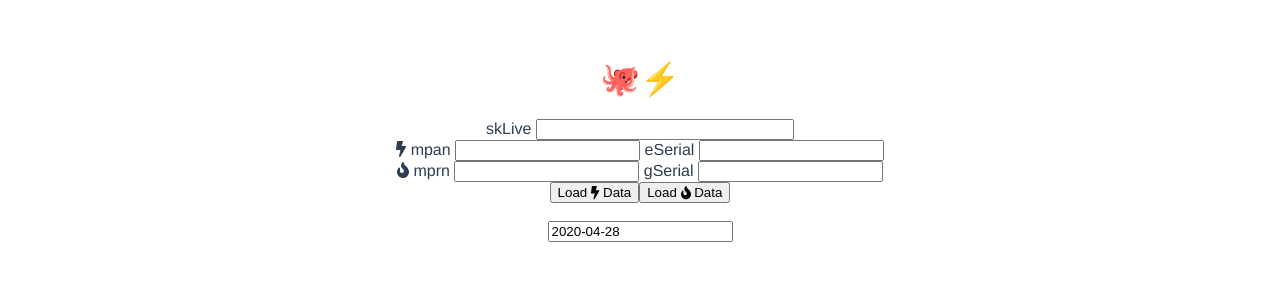
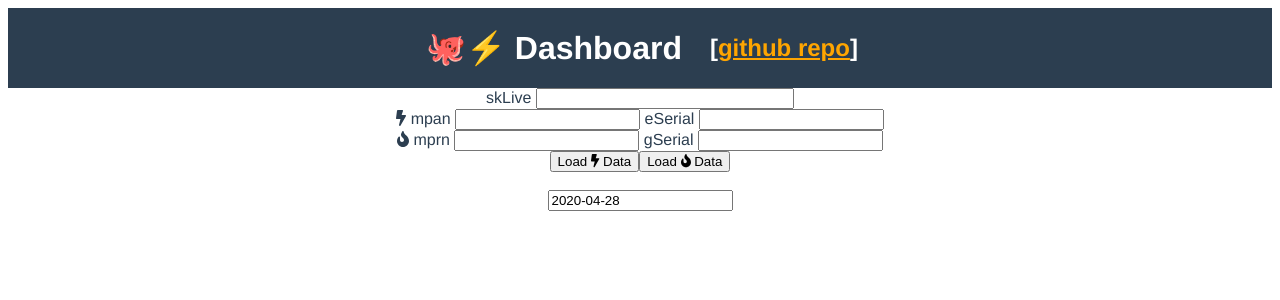
Before and after one commit to mxdvl/octopus, a Vue app: page / in a window 1280 px wide. Shown: the top 300 px of the page. Built offline with nearby package versions, Linux system fonts and the light colour scheme.

Commit message:
added colouring with intensity

```diff
--- a/src/App.vue
+++ b/src/App.vue
@@ -1,6 +1,10 @@
 <template>
   <div id="app">
-    <h1>🐙⚡️</h1>
+    <header>
+      <h1>🐙⚡️ Dashboard</h1>
+
+      <h2>[<a href="https://github.com/mxdvl/octopus/">github repo</a>]</h2>
+    </header>
 
     <div id="inputs">
       skLive <input v-model="skLive" type="text" style="width: 250px"><br>
@@ -165,13 +169,34 @@ export default {
 }
 </script>
 
-<style>
+<style lang="scss">
+$colour : #2c3e50;
 #app {
   font-family: Avenir, Helvetica, Arial, sans-serif;
   -webkit-font-smoothing: antialiased;
   -moz-osx-font-smoothing: grayscale;
   text-align: center;
-  color: #2c3e50;
-  margin-top: 60px;
+  color: $colour;
+}
+
+header {
+  font-size: 1rem;
+  padding: 0.5em;
+  display: flex;
+  justify-content: center;
+  align-items: center;
+  line-height: 1;
+
+  background-color: $colour;
+  color: white;
+
+  > * {
+    padding: 0.5em;
+    margin: 0;
+  }
+}
+
+a {
+  color: orange;
 }
 </style>
--- a/src/components/Calendar.vue
+++ b/src/components/Calendar.vue
@@ -10,21 +10,27 @@
       </div>
       <div
         class="box day"
-        :class="{ today: day.today }"
+        :class="{
+          today: day.today,
+          highE: parseFloat(day.electricity) > 0.75 * max.electricity,
+          highG: parseFloat(day.gas) > 0.75 * max.gas,
+        }"
         :style="{ gridColumnStart: new Date(day.date).getDay()+1 }"
         v-for="day in days"
         :key="day.index"><div class="number">{{ day.date.substring(8,10) }}</div>
-        <FontAwesomeIcon v-if="day.gas" icon="fire" />
-        <div v-if="day.gas" class="spacer"></div>
-        <div v-if="day.gas" class="gas"><span>{{ parseFloat(day.gas).toFixed(2) }}</span> kWh</div>
+        <FontAwesomeIcon icon="fire" />
+        <div class="spacer"></div>
+        <div class="gas"><span>{{ parseFloat(day.gas).toFixed(2) }}</span> kWh</div>
 
-        <FontAwesomeIcon v-if="day.electricity" icon="bolt" />
-        <div v-if="day.electricity" class="spacer"></div>
-        <div v-if="day.electricity" class="electricity"><span>{{ parseFloat(day.electricity).toFixed(2) }}</span> kWh</div>
+        <FontAwesomeIcon icon="bolt" />
+        <div class="spacer"></div>
+        <div class="electricity"><span>{{ parseFloat(day.electricity).toFixed(2) }}</span> kWh</div>
 
+        <!--
         <FontAwesomeIcon icon="money-bill-wave" />
         <div class="spacer"></div>
         <div class="price">£<span>?</span></div>
+        -->
 
         <!-- <div class="debug">{{day}}</div> -->
       </div>
@@ -68,6 +74,20 @@
           e.date.substring(5,7) === this.today.toISOString().substring(5,7)
         ).sort((a,b) => dateSort(a.date, b.date))
       },
+      max: function() {
+        const max = {
+          gas: 0,
+          electricity: 0,
+        }
+        this.days.map( e => {
+          if( max.electricity < e.electricity )
+            max.electricity = e.electricity
+          if( max.gas < e.gas )
+            max.gas = e.gas
+        })
+        console.log(max)
+        return max
+      }
     },
   }
 </script>
@@ -95,6 +115,14 @@
     justify-items: center;
     align-items: center;
     grid-gap: 0.25em;
+
+    &.highG, &.highE {
+      color: darkred;
+    }
+
+    &.highG.highE {
+      color: red;
+    }
 
     .number {
       padding: 0.25em;
```
